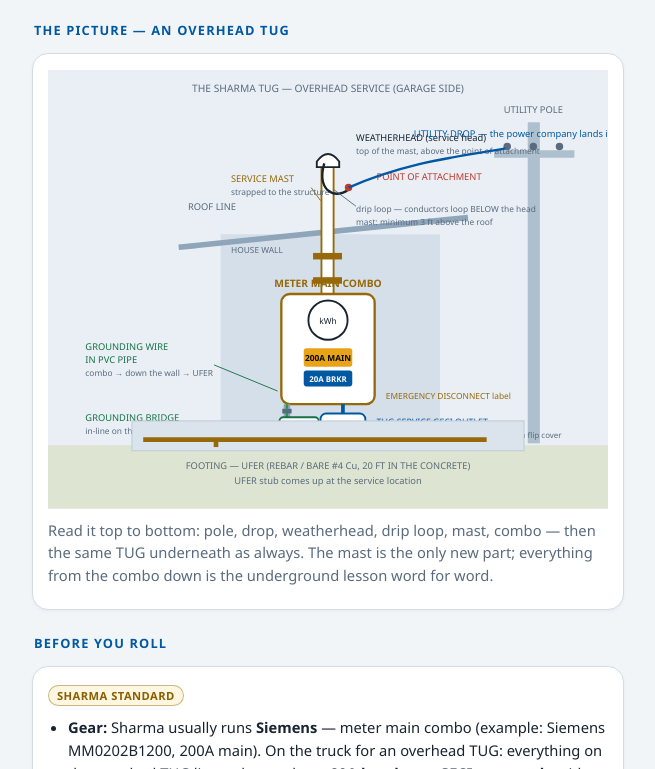
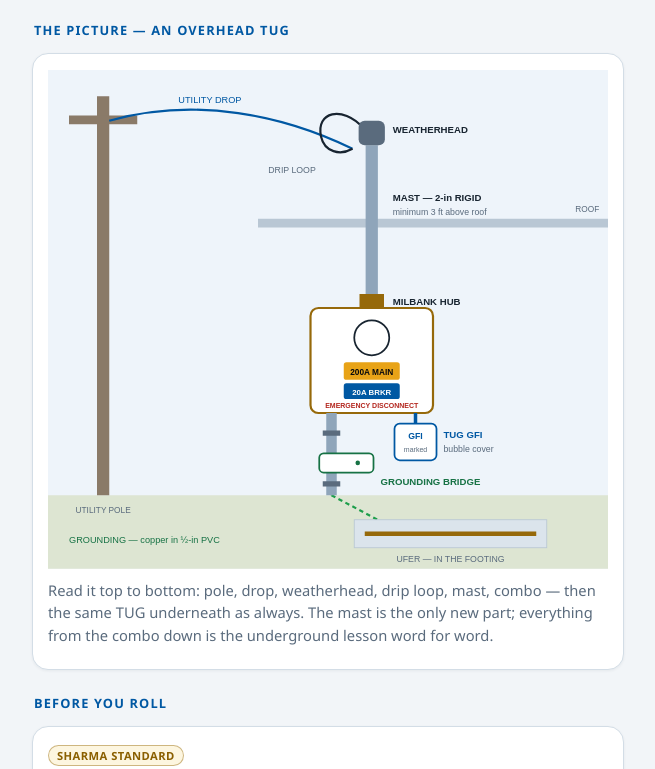
Before and after one commit to Sharmaelechvac/sharma-education, a plain HTML site: page docs/overhead/index.html in a window 1280 px wide. Shown: the part 599-1368 px from the top of the page, without its empty margins (312-967 px from the left). Drawn offline with Linux system fonts and the light colour scheme.

Commit message:
Diagrams rebuilt clean per Sanjay: short labels only, underground downpipe + sweep to street now drawn, bridge in-line, GFI hung from combo; rendered and visually checked before push

```diff
--- a/docs/overhead/index.html
+++ b/docs/overhead/index.html
@@ -92,82 +92,60 @@
 
     <h2>The picture — an overhead TUG</h2>
     <div class="card">
-      <svg class="diagram" viewBox="0 0 600 470" role="img" aria-label="Diagram of a Sharma overhead TUG: mast rising from the meter main combo through the roof line, weatherhead and drip loop at the top, utility drop running to the pole, GFCI outlet and grounding bridge below the combo, grounding conductor in PVC pipe down to the UFER in the footing">
-        <rect x="0" y="0" width="600" height="470" fill="#e9eff5"/>
-        <text x="300" y="24" fill="#5a6b7d" font-size="11" text-anchor="middle">THE SHARMA TUG — OVERHEAD SERVICE (GARAGE SIDE)</text>
-        <!-- utility pole -->
-        <rect x="514" y="56" width="13" height="344" fill="#aebfce"/>
-        <rect x="478" y="86" width="86" height="8" fill="#aebfce"/>
-        <circle cx="492" cy="82" r="4" fill="#5a6b7d"/>
-        <circle cx="520" cy="82" r="4" fill="#5a6b7d"/>
-        <circle cx="548" cy="82" r="4" fill="#5a6b7d"/>
-        <text x="520" y="46" fill="#5a6b7d" font-size="10" text-anchor="middle">UTILITY POLE</text>
-        <!-- house wall + roof line -->
-        <rect x="185" y="176" width="235" height="224" fill="#d5dfe9"/>
-        <line x1="140" y1="190" x2="450" y2="158" stroke="#8fa5ba" stroke-width="6"/>
-        <text x="150" y="150" fill="#5a6b7d" font-size="10">ROOF LINE</text>
-        <text x="196" y="196" fill="#5a6b7d" font-size="9">HOUSE WALL</text>
-        <!-- mast -->
-        <rect x="293" y="98" width="13" height="142" fill="#ffffff" stroke="#96690a" stroke-width="2"/>
-        <rect x="284" y="196" width="31" height="7" fill="#96690a"/>
-        <rect x="284" y="222" width="31" height="7" fill="#96690a"/>
-        <text x="196" y="120" fill="#96690a" font-size="10">SERVICE MAST</text>
-        <text x="196" y="134" fill="#5a6b7d" font-size="9">strapped to the structure</text>
-        <line x1="282" y1="126" x2="292" y2="140" stroke="#96690a" stroke-width="1"/>
-        <!-- weatherhead -->
-        <path d="M288 98 q12 -16 24 0 l0 6 l-24 0 z" fill="#ffffff" stroke="#182430" stroke-width="2"/>
-        <text x="330" y="76" fill="#182430" font-size="10">WEATHERHEAD (service head)</text>
-        <text x="330" y="90" fill="#5a6b7d" font-size="9">top of the mast, above the point of attachment</text>
-        <!-- service conductors out of head + drip loop + attachment -->
-        <path d="M296 100 C 288 128, 306 140, 322 128" fill="none" stroke="#182430" stroke-width="2.5"/>
-        <circle cx="322" cy="126" r="4" fill="#c0392b"/>
-        <text x="352" y="118" fill="#c0392b" font-size="10">POINT OF ATTACHMENT</text>
-        <text x="330" y="152" fill="#5a6b7d" font-size="9">drip loop — conductors loop BELOW the head</text>
-        <text x="330" y="166" fill="#5a6b7d" font-size="9">mast: minimum 3 ft above the roof</text>
-        <line x1="330" y1="146" x2="306" y2="128" stroke="#5a6b7d" stroke-width="1"/>
-        <!-- utility drop -->
-        <path d="M322 126 C 390 96, 450 92, 490 84" fill="none" stroke="#0058a3" stroke-width="2.5"/>
-        <text x="392" y="72" fill="#0058a3" font-size="10">UTILITY DROP — the power company lands it here</text>
-        <!-- combo -->
-        <rect x="250" y="240" width="100" height="118" rx="9" fill="#ffffff" stroke="#96690a" stroke-width="2.5"/>
-        <circle cx="300" cy="268" r="21" fill="none" stroke="#182430" stroke-width="2"/>
-        <text x="300" y="272" fill="#182430" font-size="9" text-anchor="middle">kWh</text>
-        <rect x="274" y="298" width="52" height="20" rx="3" fill="#e8a317"/>
-        <text x="300" y="312" fill="#07090d" font-size="9" font-weight="bold" text-anchor="middle">200A MAIN</text>
-        <rect x="274" y="322" width="52" height="17" rx="3" fill="#0058a3"/>
-        <text x="300" y="334" fill="#ffffff" font-size="8.5" font-weight="bold" text-anchor="middle">20A BRKR</text>
-        <text x="300" y="232" fill="#96690a" font-size="11" font-weight="bold" text-anchor="middle">METER MAIN COMBO</text>
-        <text x="362" y="352" fill="#96690a" font-size="9">EMERGENCY DISCONNECT label</text>
-        <!-- GFI below combo -->
-        <line x1="316" y1="358" x2="316" y2="368" stroke="#0058a3" stroke-width="4"/>
-        <rect x="292" y="368" width="48" height="34" rx="6" fill="#ffffff" stroke="#0058a3" stroke-width="2"/>
-        <text x="316" y="384" fill="#0058a3" font-size="9.5" font-weight="bold" text-anchor="middle">GFI</text>
-        <text x="316" y="396" fill="#5a6b7d" font-size="8" text-anchor="middle">marked</text>
-        <text x="352" y="380" fill="#0058a3" font-size="9.5">TUG SERVICE GFCI OUTLET</text>
-        <text x="352" y="394" fill="#5a6b7d" font-size="8.5">extra-duty in-use (bubble) cover — not a flip cover</text>
-        <!-- GEC in PVC down left side to UFER -->
-        <path d="M256 358 V404 H180" fill="none" stroke="#8fa5ba" stroke-width="7"/>
-        <path d="M256 358 V404 H180" fill="none" stroke="#1d9e4b" stroke-width="2.5" stroke-dasharray="5 4"/>
-        <!-- grounding bridge — white in-line device clamped ON the vertical GEC pipe run, below the GFI, body extending right from the pipe (per the real Sharma photos) -->
-        <rect x="251" y="363" width="10" height="5" fill="#5a6b7d"/>
-        <rect x="248" y="372" width="42" height="17" rx="4" fill="#ffffff" stroke="#177245" stroke-width="2"/>
-        <circle cx="276" cy="380.5" r="2.4" fill="#177245"/>
-        <rect x="251" y="394" width="10" height="5" fill="#5a6b7d"/>
-        <text x="40" y="376" fill="#177245" font-size="10">GROUNDING BRIDGE</text>
-        <text x="40" y="390" fill="#5a6b7d" font-size="9">in-line on the GEC pipe, below the GFI</text>
-        <line x1="176" y1="382" x2="246" y2="381" stroke="#177245" stroke-width="1"/>
-        <text x="40" y="300" fill="#177245" font-size="10">GROUNDING WIRE</text>
-        <text x="40" y="314" fill="#177245" font-size="10">IN PVC PIPE</text>
-        <text x="40" y="328" fill="#5a6b7d" font-size="9">combo → down the wall → UFER</text>
-        <line x1="178" y1="316" x2="246" y2="344" stroke="#177245" stroke-width="1"/>
-        <!-- footing + earth -->
-        <rect x="0" y="402" width="600" height="68" fill="#dde5d2"/>
-        <rect x="90" y="376" width="420" height="32" fill="#dbe4ec" stroke="#b9c7d4"/>
-        <line x1="102" y1="396" x2="470" y2="396" stroke="#96690a" stroke-width="5"/>
-        <line x1="180" y1="396" x2="180" y2="404" stroke="#96690a" stroke-width="5"/>
-        <text x="300" y="428" fill="#5a6b7d" font-size="10" text-anchor="middle">FOOTING — UFER (REBAR / BARE #4 Cu, 20 FT IN THE CONCRETE)</text>
-        <text x="300" y="444" fill="#5a6b7d" font-size="10" text-anchor="middle">UFER stub comes up at the service location</text>
-      </svg>
+      <svg class="diagram" role="img" aria-label="Clean diagram of a Sharma overhead TUG: utility pole and drop, weatherhead and drip loop, 2-inch rigid mast on a Milbank hub, meter main combo, TUG GFI, grounding bridge, UFER in the footing" viewBox="0 0 640 570" font-family="sans-serif">
+  <rect x="0" y="0" width="640" height="570" fill="#eef4fa"/>
+  <rect x="0" y="486" width="640" height="84" fill="#dde5d2"/>
+  <!-- pole -->
+  <rect x="56" y="30" width="14" height="456" fill="#8a7a68"/>
+  <rect x="24" y="52" width="78" height="10" fill="#8a7a68"/>
+  <text x="63" y="506" fill="#5a6b7d" font-size="9.5" text-anchor="middle">UTILITY POLE</text>
+  <!-- roof -->
+  <rect x="240" y="170" width="400" height="10" fill="#b9c7d4"/>
+  <text x="630" y="162" fill="#5a6b7d" font-size="9.5" text-anchor="end">ROOF</text>
+  <!-- drop + drip loop -->
+  <path d="M70 58 C 170 30, 270 52, 348 90" fill="none" stroke="#0058a3" stroke-width="2.5"/>
+  <text x="185" y="38" fill="#0058a3" font-size="10.5" text-anchor="middle">UTILITY DROP</text>
+  <path d="M360 66 C 336 40, 306 48, 312 76 C 316 94, 334 98, 348 90" fill="none" stroke="#182430" stroke-width="2.5"/>
+  <text x="306" y="118" fill="#5a6b7d" font-size="10" text-anchor="end">DRIP LOOP</text>
+  <!-- mast + weatherhead + hub -->
+  <rect x="363" y="86" width="14" height="170" fill="#8fa5ba"/>
+  <rect x="355" y="58" width="30" height="28" rx="7" fill="#5a6b7d"/>
+  <rect x="356" y="256" width="28" height="16" fill="#96690a"/>
+  <text x="394" y="72" fill="#182430" font-size="11" font-weight="bold">WEATHERHEAD</text>
+  <text x="394" y="150" fill="#182430" font-size="11" font-weight="bold">MAST — 2-in RIGID</text>
+  <text x="394" y="166" fill="#5a6b7d" font-size="10">minimum 3 ft above roof</text>
+  <text x="394" y="268" fill="#182430" font-size="11" font-weight="bold">MILBANK HUB</text>
+  <!-- combo -->
+  <rect x="300" y="272" width="140" height="120" rx="9" fill="#ffffff" stroke="#96690a" stroke-width="2.5"/>
+  <circle cx="370" cy="306" r="20" fill="none" stroke="#182430" stroke-width="2"/>
+  <rect x="338" y="334" width="64" height="20" rx="3" fill="#e8a317"/>
+  <text x="370" y="348" fill="#07090d" font-size="9.5" font-weight="bold" text-anchor="middle">200A MAIN</text>
+  <rect x="338" y="358" width="64" height="18" rx="3" fill="#0058a3"/>
+  <text x="370" y="371" fill="#ffffff" font-size="9" font-weight="bold" text-anchor="middle">20A BRKR</text>
+  <text x="370" y="386" fill="#b3261e" font-size="8" font-weight="bold" text-anchor="middle">EMERGENCY DISCONNECT</text>
+  <!-- GEC -->
+  <line x1="324" y1="392" x2="324" y2="486" stroke="#1d9e4b" stroke-width="2.5" stroke-dasharray="5 4"/>
+  <path d="M324 486 L388 520" fill="none" stroke="#1d9e4b" stroke-width="2.5" stroke-dasharray="5 4"/>
+  <rect x="318" y="392" width="12" height="46" fill="#8fa5ba"/>
+  <rect x="318" y="460" width="12" height="26" fill="#8fa5ba"/>
+  <rect x="314" y="412" width="20" height="6" fill="#5a6b7d"/>
+  <rect x="314" y="470" width="20" height="6" fill="#5a6b7d"/>
+  <rect x="310" y="438" width="62" height="22" rx="5" fill="#ffffff" stroke="#177245" stroke-width="2"/>
+  <circle cx="354" cy="449" r="2.6" fill="#177245"/>
+  <text x="380" y="474" fill="#177245" font-size="11" font-weight="bold">GROUNDING BRIDGE</text>
+  <!-- GFI -->
+  <line x1="420" y1="392" x2="420" y2="404" stroke="#0058a3" stroke-width="4"/>
+  <rect x="396" y="404" width="48" height="42" rx="6" fill="#ffffff" stroke="#0058a3" stroke-width="2"/>
+  <text x="420" y="422" fill="#0058a3" font-size="10" font-weight="bold" text-anchor="middle">GFI</text>
+  <text x="420" y="436" fill="#5a6b7d" font-size="8" text-anchor="middle">marked</text>
+  <text x="452" y="420" fill="#0058a3" font-size="11" font-weight="bold">TUG GFI</text>
+  <text x="452" y="436" fill="#5a6b7d" font-size="10">bubble cover</text>
+  <!-- footing -->
+  <rect x="350" y="514" width="220" height="32" fill="#dbe4ec" stroke="#b9c7d4"/>
+  <line x1="362" y1="530" x2="558" y2="530" stroke="#96690a" stroke-width="5"/>
+  <text x="460" y="562" fill="#5a6b7d" font-size="10" text-anchor="middle">UFER — IN THE FOOTING</text>
+  <text x="24" y="540" fill="#177245" font-size="10.5">GROUNDING — copper in ½-in PVC</text>
+</svg>
       <p class="muted" style="margin-top:10px">Read it top to bottom: pole, drop, weatherhead, drip loop, mast, combo — then the same TUG underneath as always. The mast is the only new part; everything from the combo down is the underground lesson word for word.</p>
     </div>
 
```
Also changed, not shown: docs/meter-main-combo/index.html (+49 -44 lines).
